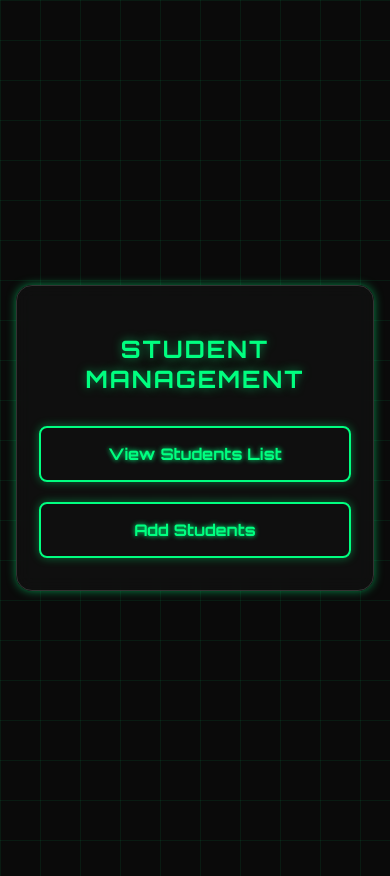
After one commit to menera-code/mendoza_christian, a CodeIgniter app: template app/views/home.php in a window 390 px wide. The commit adds this page. Run offline with CodeIgniter, Linux system fonts and the light colour scheme; the template is opened without the code that fills it, so the values that code supplies are empty.

Commit message:
Updated design and added home.php

```diff
--- a/app/config/routes.php
+++ b/app/config/routes.php
@@ -43,7 +43,7 @@ defined('PREVENT_DIRECT_ACCESS') OR exit('No direct script access allowed');
 |
 */
 
-$router->get('/', 'UserController::show');
+$router->get('/', 'HomeController::index');
 $router->get('/users/show', 'UserController::show');
 $router->match('/users/create', 'UserController::create', ['GET','POST']);
 $router->match('/users/update/{id}', 'UserController::update', ['GET','POST']);
--- /dev/null
+++ b/app/controllers/HomeController.php
@@ -0,0 +1,8 @@
+<?php
+defined('PREVENT_DIRECT_ACCESS') OR exit('No direct script access allowed');
+
+class HomeController extends Controller {
+    public function index() {
+        $this->call->view('home');
+    }
+}
--- /dev/null
+++ b/app/views/home.php
@@ -0,0 +1,144 @@
+<!DOCTYPE html>
+<html lang="en">
+<head>
+    <meta charset="UTF-8">
+    <meta name="viewport" content="width=device-width, initial-scale=1.0">
+    <title>Home | System Console</title>
+    <link href="https://fonts.googleapis.com/css2?family=Orbitron:wght@400;700&family=Roboto+Mono:wght@400;700&display=swap" rel="stylesheet">
+    <style>
+        /*
+        -- CSS Variables for a centralized theme --
+        */
+        :root {
+            --color-bg-primary: #0a0a0a;
+            --color-bg-secondary: rgba(18, 18, 18, 0.7);
+            --color-text-primary: #f0f0f0;
+            --color-accent-neon: #00ff80;
+            --color-border: #333;
+            --font-display: 'Orbitron', sans-serif;
+            --font-mono: 'Roboto Mono', monospace;
+            --shadow-neon: 0 0 10px rgba(0, 255, 128, 0.5);
+        }
+
+        /*
+        -- Base & Body Styles --
+        */
+        body {
+            background-color: var(--color-bg-primary);
+            color: var(--color-text-primary);
+            font-family: var(--font-mono);
+            margin: 0;
+            padding: 2rem;
+            display: flex;
+            justify-content: center;
+            align-items: center;
+            min-height: 100vh;
+            background-image:
+                linear-gradient(to right, rgba(0, 255, 128, 0.07) 1px, transparent 1px),
+                linear-gradient(to bottom, rgba(0, 255, 128, 0.07) 1px, transparent 1px);
+            background-size: 40px 40px;
+        }
+
+        /*
+        -- Main Container --
+        */
+        .container {
+            width: 90%;
+            max-width: 500px;
+            background: var(--color-bg-secondary);
+            backdrop-filter: blur(8px);
+            border: 1px solid var(--color-border);
+            box-shadow: var(--shadow-neon);
+            padding: 3rem;
+            border-radius: 16px;
+            display: flex;
+            flex-direction: column;
+            align-items: center;
+            text-align: center;
+        }
+
+        /*
+        -- Heading --
+        */
+        h1 {
+            font-family: var(--font-display);
+            font-size: clamp(1.5rem, 5vw, 2.5rem);
+            font-weight: 700;
+            margin-bottom: 3rem;
+            color: var(--color-accent-neon);
+            text-shadow: var(--shadow-neon);
+            letter-spacing: 2px;
+            text-transform: uppercase;
+        }
+
+        /*
+        -- Button Group --
+        */
+        .btn-group {
+            display: flex;
+            flex-direction: column;
+            gap: 1.5rem;
+            width: 100%;
+            align-items: center;
+        }
+
+        /*
+        -- Button Style --
+        */
+        .main-btn {
+            display: block;
+            width: 100%;
+            max-width: 320px;
+            padding: 1rem 0;
+            background-color: transparent;
+            color: var(--color-accent-neon);
+            text-decoration: none;
+            border: 2px solid var(--color-accent-neon);
+            border-radius: 8px;
+            font-weight: 700;
+            font-size: clamp(1rem, 3vw, 1.2rem);
+            font-family: var(--font-display);
+            transition: background-color 0.3s ease, color 0.3s ease, box-shadow 0.3s ease;
+            text-shadow: 0 0 5px var(--color-accent-neon);
+            box-shadow: 0 0 10px rgba(0, 255, 128, 0.4);
+            cursor: pointer;
+        }
+
+        .main-btn:hover {
+            background-color: var(--color-accent-neon);
+            color: var(--color-bg-primary);
+            box-shadow: 0 0 25px var(--color-accent-neon);
+        }
+
+        /*
+        -- Responsive Adjustments --
+        */
+        @media (max-width: 480px) {
+            body {
+                padding: 1rem;
+            }
+
+            .container {
+                padding: 2rem 1.5rem;
+            }
+
+            h1 {
+                margin-bottom: 2rem;
+            }
+
+            .btn-group {
+                gap: 1.2rem;
+            }
+        }
+    </style>
+</head>
+<body>
+    <div class="container">
+        <h1>Student Management</h1>
+        <div class="btn-group">
+            <a href="<?=site_url('users/show');?>" class="main-btn">View Students List</a>
+            <a href="<?=site_url('users/create');?>" class="main-btn">Add Students</a>
+        </div>
+    </div>
+</body>
+</html>
```
Also changed, not shown: app/views/create.php (+31 -0 lines), app/views/show.php (+26 -0 lines), app/views/update.php (+31 -0 lines), app/views/welcome_page.php (+40 -2 lines).
